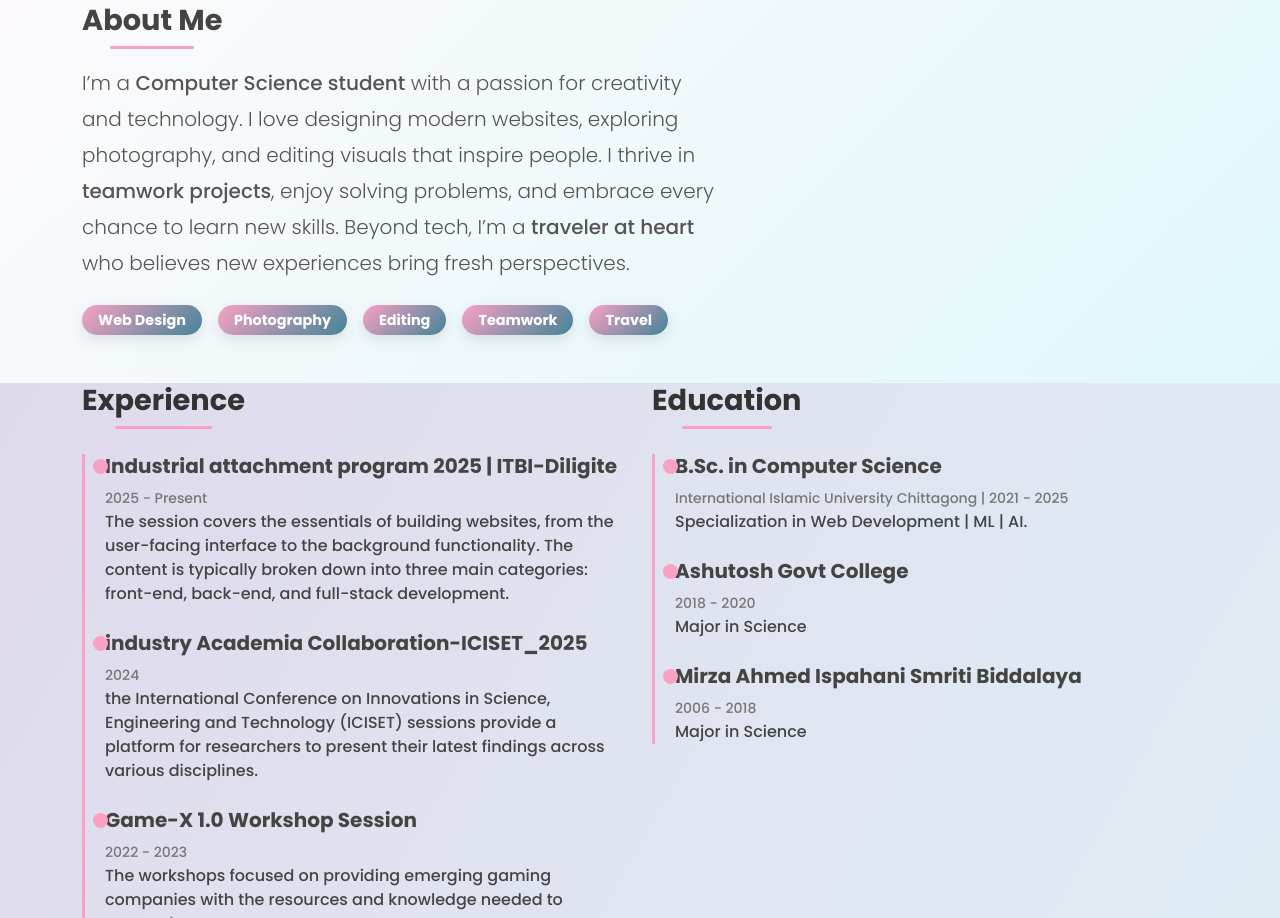
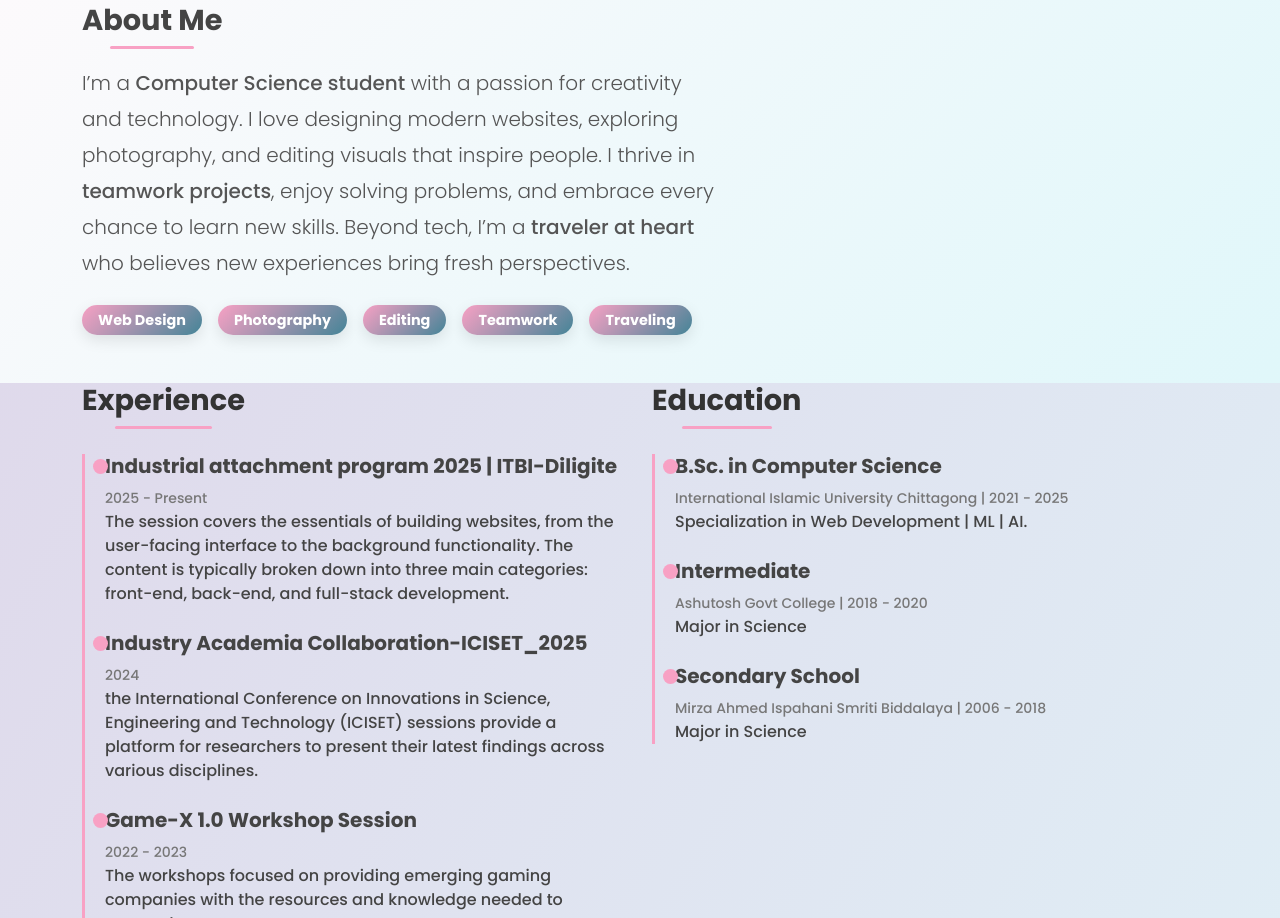
Before and after one commit to SultanaRumi2030/Sultana_Rumi-Portfolio, a plain HTML site: page resume.html in a window 1280 px wide. Shown: the part 541-1459 px from the top of the page. Drawn offline with nearby package versions, Linux system fonts and the light colour scheme.

Commit message:
Update portfolio

```diff
--- a/resume.html
+++ b/resume.html
@@ -234,7 +234,7 @@
           <span class="badge pastel-badge">Photography</span>
           <span class="badge pastel-badge">Editing</span>
           <span class="badge pastel-badge">Teamwork</span>
-          <span class="badge pastel-badge">Travel</span>
+          <span class="badge pastel-badge">Traveling</span>
         </div>
       </div>
     </div>
@@ -291,7 +291,7 @@
             <p>The session covers the essentials of building websites, from the user-facing interface to the background functionality. The content is typically broken down into three main categories: front-end, back-end, and full-stack development. </p>
           </div>
              <div class="timeline-item">
-            <h5>industry Academia Collaboration-ICISET_2025</h5>
+            <h5>Industry Academia Collaboration-ICISET_2025</h5>
             <small>2024</small>
             <p> the International Conference on Innovations in Science, Engineering and Technology (ICISET) sessions provide a platform for researchers to present their latest findings across various disciplines.</p>
           </div>
@@ -313,13 +313,13 @@
             <p>Specialization in Web Development | ML | AI.</p>
           </div>
           <div class="timeline-item">
-            <h5>Ashutosh Govt College</h5>
-            <small>2018 - 2020</small>
+            <h5>Intermediate</h5>
+            <small>Ashutosh Govt College | 2018 - 2020</small>
             <p>Major in Science</p>
           </div>
           <div class="timeline-item">
-            <h5>Mirza Ahmed Ispahani Smriti Biddalaya</h5>
-            <small>2006 - 2018</small>
+            <h5>Secondary School</h5>
+            <small>Mirza Ahmed Ispahani Smriti Biddalaya | 2006 - 2018</small>
             <p>Major in Science</p>
           </div>
         </div>
```
